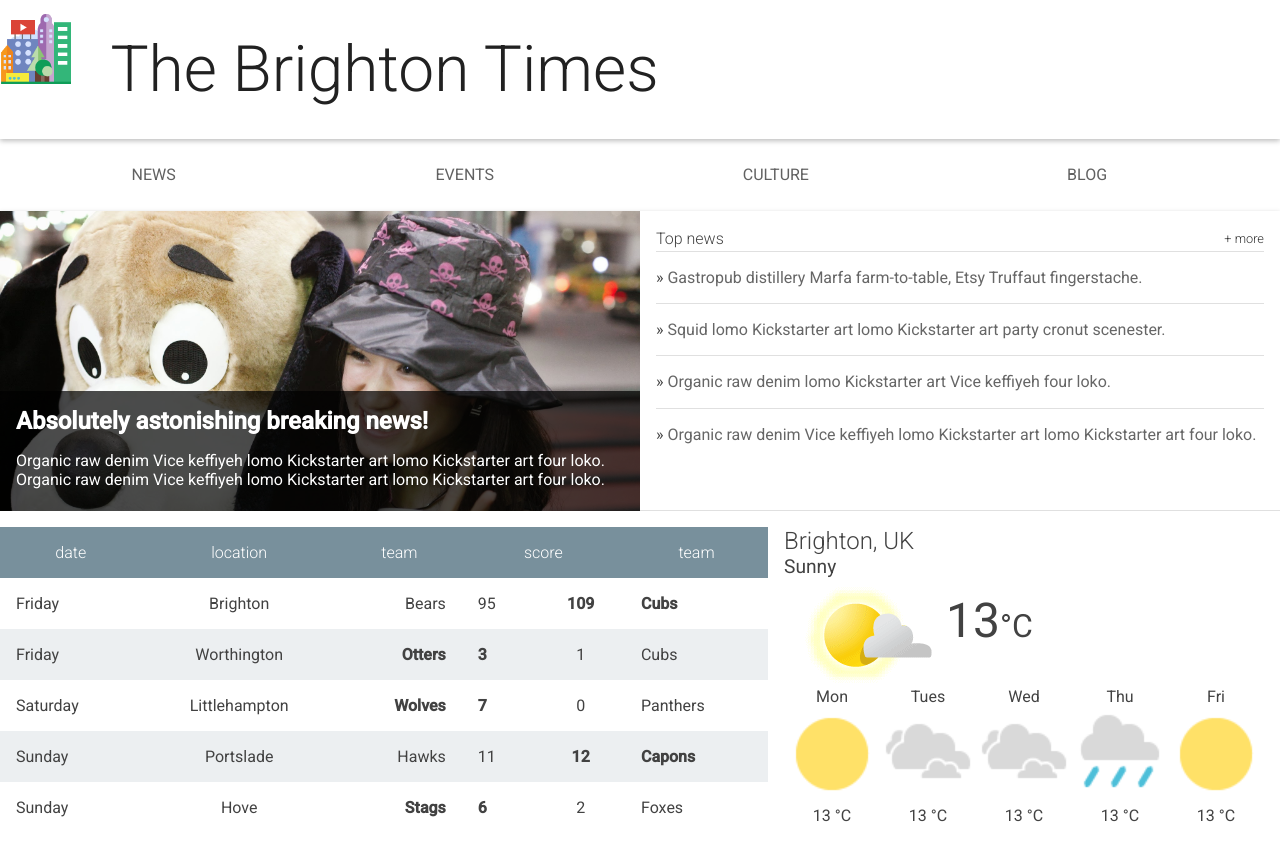
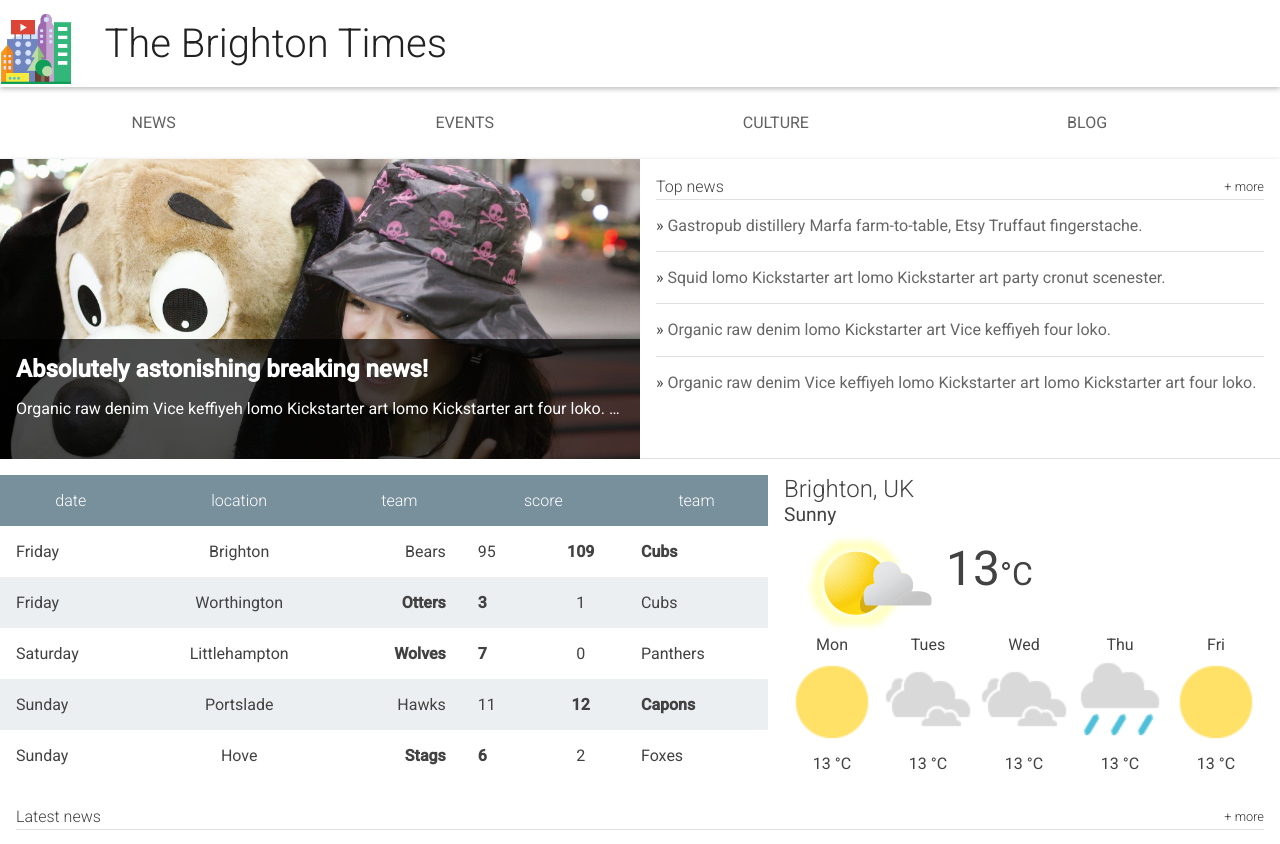
Before and after one commit to RaniaG/responsivness, a plain HTML site: page responsive project/Start/index.html in a window 1280 px wide. Shown: the top 844 px of the page. Drawn offline with Linux system fonts and the light colour scheme.

Commit message:
adjusted text at 550px

```diff
--- a/responsive project/Start/responsive.css
+++ b/responsive project/Start/responsive.css
@@ -64,8 +64,6 @@
         max-width: 100%;
         overflow: scroll;
     }
-    .snippet p,
-    .hero p,
     .top-news li {
         white-space: nowrap;
         overflow: hidden;
@@ -84,6 +82,9 @@
     .weather {
         order: 1;
         width: 40%;
+    }
+    .header__title {
+        font-size: 2.5em;
     }
 }
 
@@ -114,3 +115,10 @@
         margin-right: auto;
     }
 }
+
+.snippet p,
+.hero p {
+    white-space: nowrap;
+    overflow: hidden;
+    text-overflow: ellipsis;
+}
```
